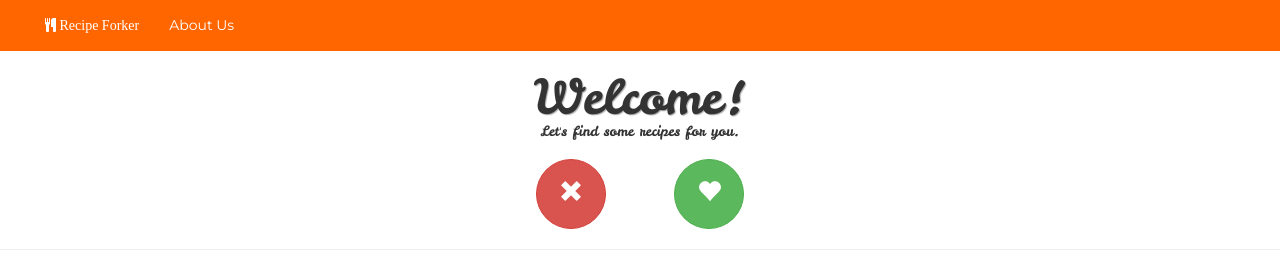
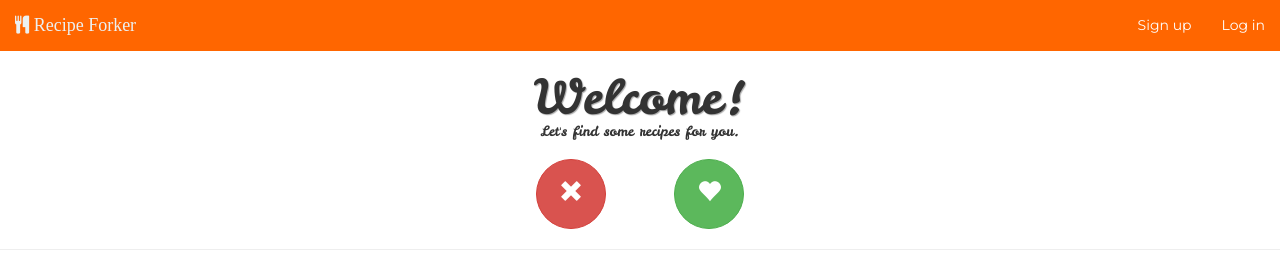
Before and after one commit to alex415/recipe-app, a website: page public/views/index.html in a window 1280 px wide. Drawn offline with nearby package versions, Linux system fonts and the light colour scheme; no server answers.

Commit message:
fixed navbar

```diff
--- a/public/scripts/script.js
+++ b/public/scripts/script.js
@@ -42,10 +42,6 @@ $(function() {
 
 
 
-
-
-
-
     // SEED DATA
   // var recipes = [
   //   {
--- a/public/views/index.html
+++ b/public/views/index.html
@@ -33,13 +33,16 @@
         <span class="icon-bar"></span>
         <span class="icon-bar"></span>
         </button>
-        <a class="navbar-brand" href="#"></a>
+        <a class="navbar-brand" href="#"><i class="fa fa-cutlery"> Recipe Forker</i></a>
       </div>
       <!-- Collect the nav links, forms, and other content for toggling -->
-      <div class="collapse navbar-collapse" id="bs-example-navbar-collapse-1">
-        <ul class="nav navbar-nav">
-        <li><a href="#"><i class="fa fa-cutlery"> Recipe Forker</i></a></li>
-        <li><a href="#">About Us</a></li>
+    <div class="collapse navbar-collapse" id="bs-example-navbar-collapse-1">
+      <ul class="nav navbar-nav">
+      </ul>
+      <ul class="nav navbar-nav navbar-right">
+        <li><a href="/public/views/signup.html">Sign up</a></li>
+        <li><a href="/public/views/login.html">Log in</a></li>
+      </ul>
       </div>
       <!-- /.navbar-collapse -->
     </div>
--- a/server.js
+++ b/server.js
@@ -67,7 +67,7 @@ app.get('/', function (req, res) {
 // get recipe
 app.get('/food2fork', function (req, res) {
   // var page = req.body.page;
-  request('http://food2fork.com/api/search?key=c75d4d5e1941dafbbdc4b6d0ba39b1cf&page=', function (error, response, body) {
+  request('http://food2fork.com/api/search?key=c75d4d5e1941dafbbdc4b6d0ba39b1cf', function (error, response, body) {
     res.json(body);
   });
 });
```
